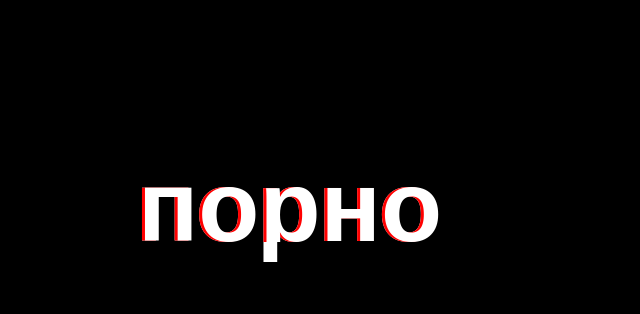
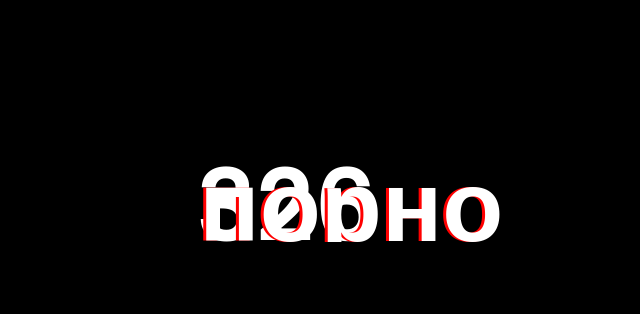
Before and after one commit to kernelpc/kernelpc.github.io, a plain HTML site: page index.html in a window 1280 px wide. Shown: the part 194-508 px from the top of the page, without its empty margins (353-993 px from the left). Drawn offline with Linux system fonts and the light colour scheme.

Commit message:
Update index.html

```diff
--- a/index.html
+++ b/index.html
@@ -10,7 +10,7 @@
 <body>
 <!-- partial:index.partial.html -->
 <div class="box">
-   <h1 class="glitch">порно</h1>
+   <h1 class="glitch">326</h1>
 </div>
 <!-- partial -->
 
```
